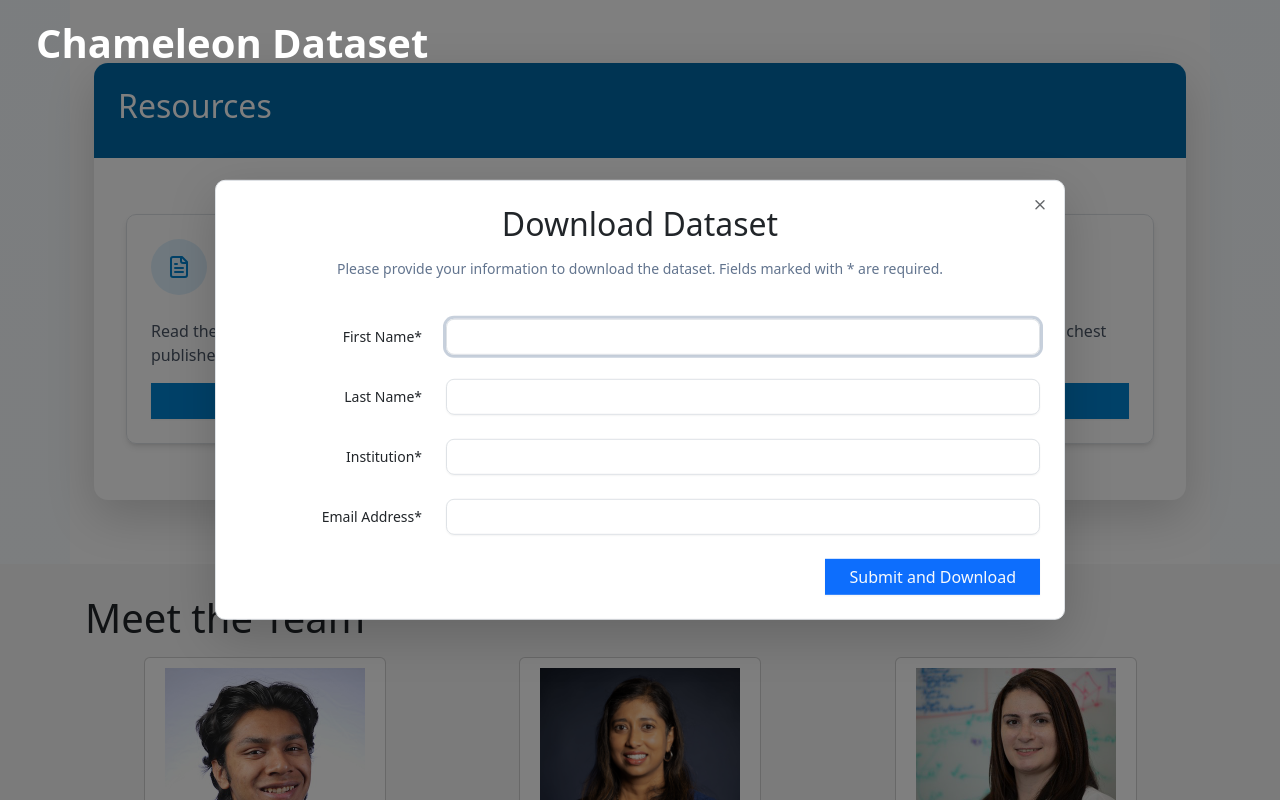
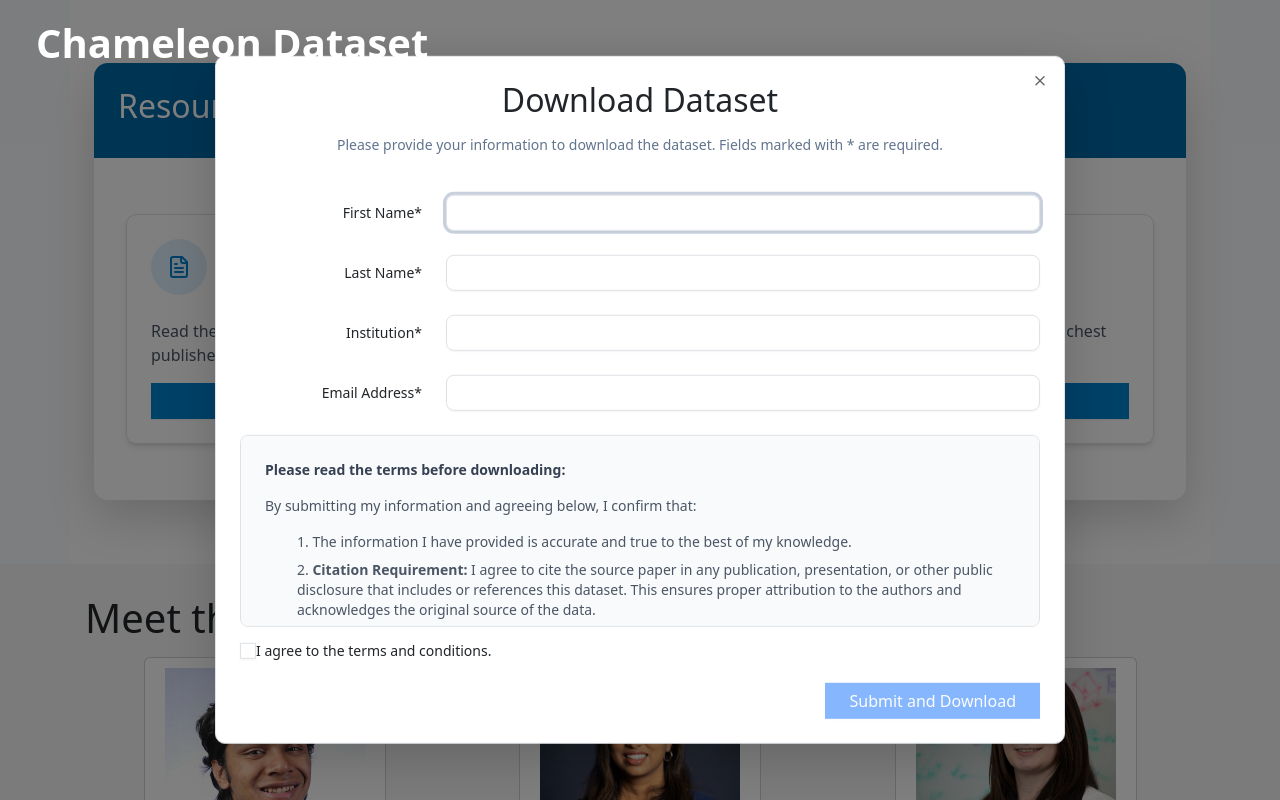
Before and after one commit to Penn-RAIL/chameleon, a React (Vite) app in the folder chameleon_frontend/: page / in a window 1280 px wide. Both pictures are taken after a click on the button "Download the Data". Shown: the part 3018-3818 px from the top of the page. Built offline with nearby package versions, Linux system fonts and the light colour scheme; no server answers.

Commit message:
added terms

```diff
--- a/chameleon_frontend/package.json
+++ b/chameleon_frontend/package.json
@@ -13,6 +13,7 @@
     "deploy": "gh-pages -d dist"
   },
   "dependencies": {
+    "@radix-ui/react-checkbox": "^1.3.1",
     "@radix-ui/react-dialog": "^1.1.13",
     "@radix-ui/react-label": "^2.1.6",
     "@radix-ui/react-progress": "^1.1.6",
--- a/chameleon_frontend/src/components/DownloadForm.tsx
+++ b/chameleon_frontend/src/components/DownloadForm.tsx
@@ -2,6 +2,7 @@ import React from 'react';
 import { Button } from "@/components/ui/button";
 import { Input } from "@/components/ui/input";
 import { Label } from "@/components/ui/label";
+import { Checkbox } from "@/components/ui/checkbox";
 import {
   DialogHeader,
   DialogTitle,
@@ -25,7 +26,9 @@ interface DownloadFormProps {
   recaptchaSiteKey: string;
   handleInputChange: (e: React.ChangeEvent<HTMLInputElement>) => void;
   handleRecaptchaChange: (token: string | null) => void;
-  onSubmit: (e: React.FormEvent) => void; // Renamed from handleSubmit to onSubmit to avoid confusion
+  onSubmit: (e: React.FormEvent) => void;
+  agreedToTerms: boolean;
+  onAgreementChange: (checked: boolean) => void;
 }
 
 export function DownloadForm({
@@ -36,6 +39,8 @@ export function DownloadForm({
   handleInputChange,
   handleRecaptchaChange,
   onSubmit,
+  agreedToTerms,
+  onAgreementChange,
 }: DownloadFormProps) {
     console.log(recaptchaToken, recaptchaSiteKey, handleRecaptchaChange)
   return (
@@ -83,8 +88,38 @@ export function DownloadForm({
           )}
         </div> */}
       </div>
+
+      {/* Terms of Agreement Section */}
+      <div className="space-y-4 mb-6">
+        <div className="h-48 overflow-y-auto border rounded-md p-4 space-y-3 text-sm bg-gray-50">
+          <p className="font-semibold text-gray-700">Please read the terms before downloading:</p>
+          <p className="text-gray-600">By submitting my information and agreeing below, I confirm that:</p>
+          <ol className="list-decimal list-inside space-y-2 text-gray-600">
+            <li>The information I have provided is accurate and true to the best of my knowledge.</li>
+            <li><strong>Citation Requirement:</strong> I agree to cite the source paper in any publication, presentation, or other public disclosure that includes or references this dataset. This ensures proper attribution to the authors and acknowledges the original source of the data.</li>
+            <li><strong>Permitted Use:</strong> I understand that this dataset is provided solely for <strong>research, educational, and non-commercial purposes.</strong> I agree not to use the dataset for any commercial purposes without prior written consent from the dataset providers.</li>
+            <li><strong>Data Privacy and Security:</strong> I commit to handling the dataset responsibly, ensuring it is protected from unauthorized access, sharing, or redistribution.</li>
+            <li><strong>No Redistribution:</strong> I agree not to share, distribute, or sublicense the dataset to third parties without explicit permission from the providers.</li>
+            <li><strong>Assumption of Responsibility:</strong> I understand that improper use of the dataset may result in legal consequences or termination of access rights. I accept full responsibility for any consequences arising from my use of this dataset.</li>
+            <li><strong>Agreement to Terms:</strong> This agreement signifies my commitment to uphold the ethical and scholarly standards expected in the use and distribution of research data.</li>
+          </ol>
+        </div>
+        <div className="flex items-center space-x-2">
+          <Checkbox
+            id="terms"
+            checked={agreedToTerms}
+            onCheckedChange={(checked: boolean) => onAgreementChange(checked)}
+          />
+          <Label htmlFor="terms" className="text-sm font-medium leading-none peer-disabled:cursor-not-allowed peer-disabled:opacity-70">
+            I agree to the terms and conditions.
+          </Label>
+        </div>
+      </div>
+
       <DialogFooter>
-        <Button onClick={onSubmit} type="submit">Submit and Download</Button>
+        <Button onClick={onSubmit} type="submit" disabled={!agreedToTerms}>
+          Submit and Download
+        </Button>
       </DialogFooter>
     </form>
   );
--- a/chameleon_frontend/src/components/access-resources.tsx
+++ b/chameleon_frontend/src/components/access-resources.tsx
@@ -33,6 +33,7 @@ export function AccessResources() {
   });
   const [recaptchaToken, setRecaptchaToken] = useState<string | null>(null);
   const [isFormSubmitted, setIsFormSubmitted] = useState(false);
+  const [agreedToTerms, setAgreedToTerms] = useState(false);
 
   const handleInputChange = (e: React.ChangeEvent<HTMLInputElement>) => {
     const { id, value } = e.target;
@@ -44,13 +45,17 @@ export function AccessResources() {
     setRecaptchaToken(token);
   };
 
+  const handleAgreementChange = (checked: boolean) => {
+    setAgreedToTerms(checked);
+  };
+
   const handleSubmit = async (e: React.FormEvent) => {
     e.preventDefault();
     setIsFormSubmitted(true);
-    // if (validateForm()) {
-    if(true) {
+    if(agreedToTerms) {
       console.log("Form submitted with data:", formData);
       console.log("reCAPTCHA token:", recaptchaToken);
+      console.log("Agreed to terms:", agreedToTerms);
       await handleDownload();
       setIsModalOpen(false);
       setFormData({
@@ -61,8 +66,12 @@ export function AccessResources() {
       });
       setRecaptchaToken(null);
       setIsFormSubmitted(false);
+      setAgreedToTerms(false);
     } else {
-      console.log("Form validation failed or reCAPTCHA not completed.");
+      console.log("Form validation failed, reCAPTCHA not completed, or terms not agreed.");
+      if (!agreedToTerms) {
+        console.log("Terms not agreed.");
+      }
     }
   };
 
@@ -143,6 +152,8 @@ export function AccessResources() {
                 handleInputChange={handleInputChange}
                 handleRecaptchaChange={handleRecaptchaChange}
                 onSubmit={handleSubmit}
+                agreedToTerms={agreedToTerms}
+                onAgreementChange={handleAgreementChange}
               />
             </DialogContent>
           </Dialog>
--- /dev/null
+++ b/chameleon_frontend/src/components/ui/checkbox.tsx
@@ -0,0 +1,30 @@
+import * as React from "react"
+import * as CheckboxPrimitive from "@radix-ui/react-checkbox"
+import { CheckIcon } from "lucide-react"
+
+import { cn } from "@/lib/utils"
+
+function Checkbox({
+  className,
+  ...props
+}: React.ComponentProps<typeof CheckboxPrimitive.Root>) {
+  return (
+    <CheckboxPrimitive.Root
+      data-slot="checkbox"
+      className={cn(
+        "peer border-input dark:bg-input/30 data-[state=checked]:bg-primary data-[state=checked]:text-primary-foreground dark:data-[state=checked]:bg-primary data-[state=checked]:border-primary focus-visible:border-ring focus-visible:ring-ring/50 aria-invalid:ring-destructive/20 dark:aria-invalid:ring-destructive/40 aria-invalid:border-destructive size-4 shrink-0 rounded-[4px] border shadow-xs transition-shadow outline-none focus-visible:ring-[3px] disabled:cursor-not-allowed disabled:opacity-50",
+        className
+      )}
+      {...props}
+    >
+      <CheckboxPrimitive.Indicator
+        data-slot="checkbox-indicator"
+        className="flex items-center justify-center text-current transition-none"
+      >
+        <CheckIcon className="size-3.5" />
+      </CheckboxPrimitive.Indicator>
+    </CheckboxPrimitive.Root>
+  )
+}
+
+export { Checkbox }
```
Also changed, not shown: 1 other file (tests, documents, lock files or other folders).
